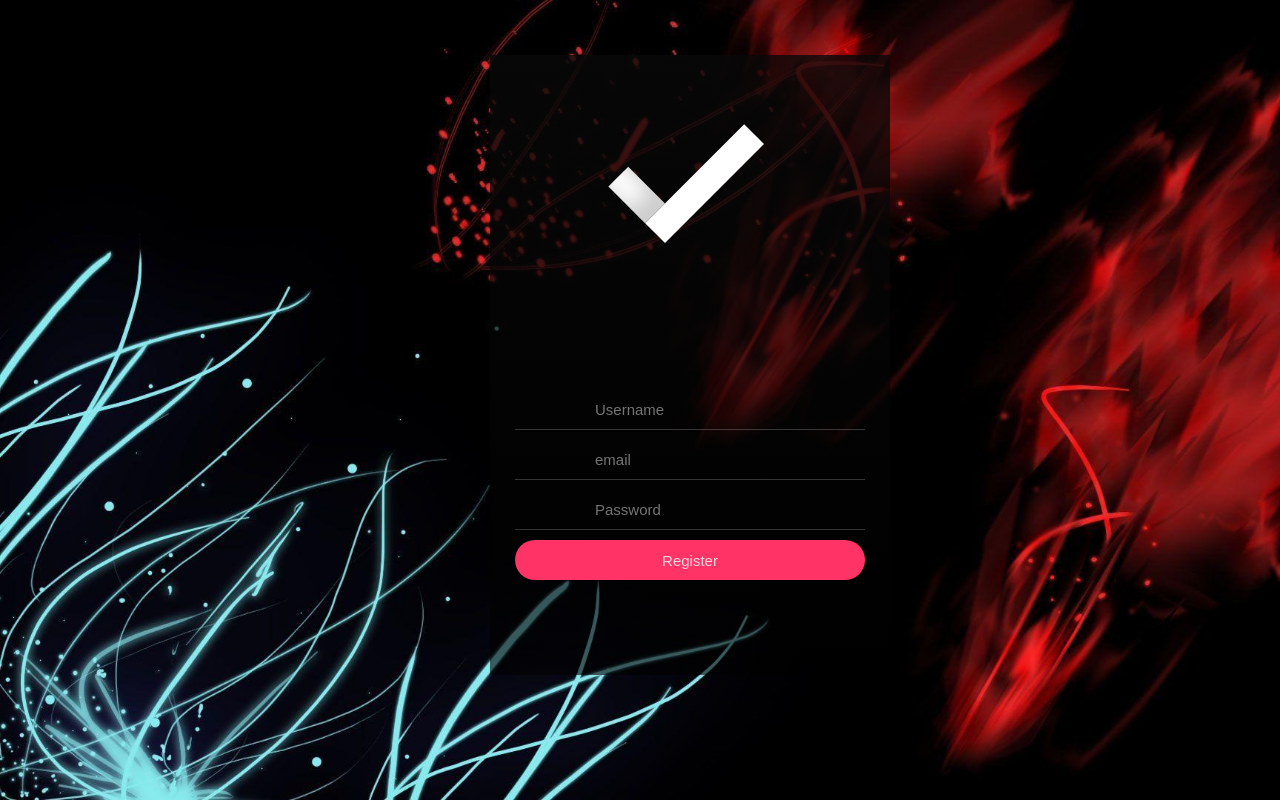
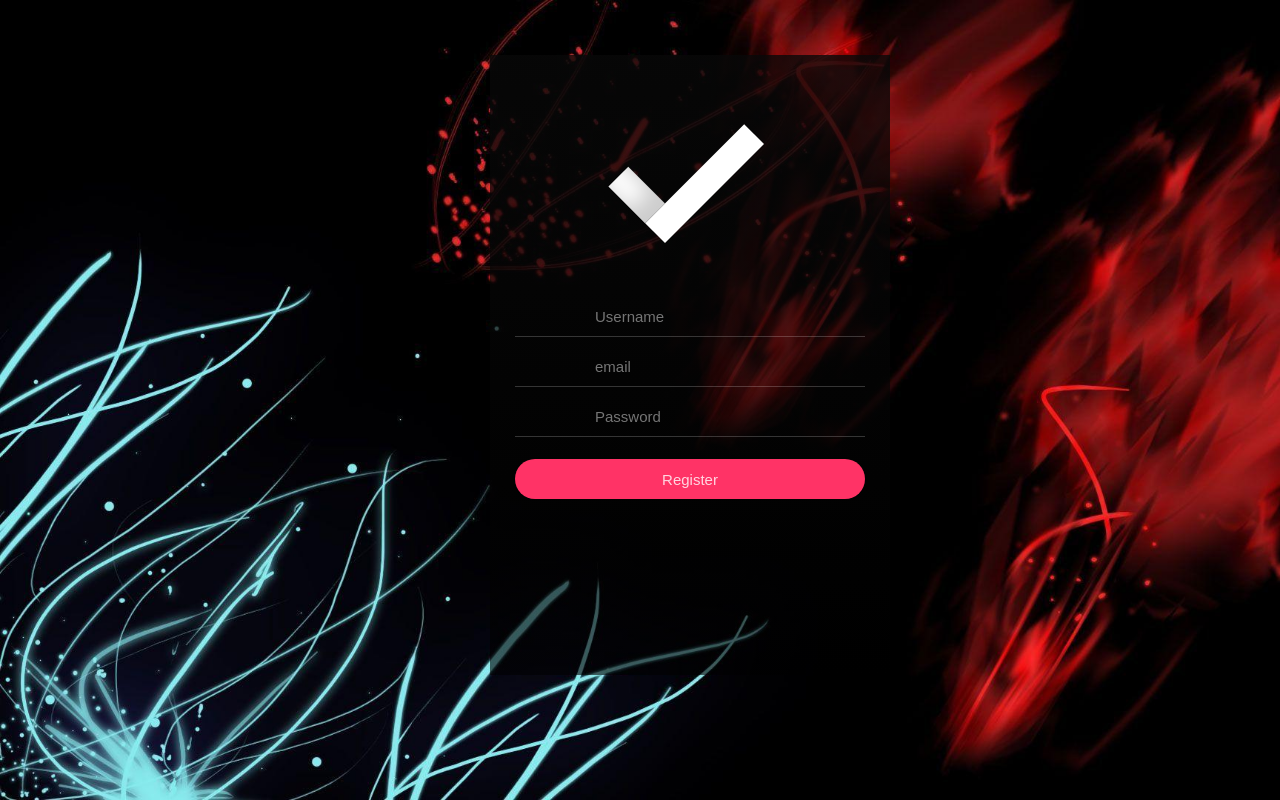
Before and after one commit to sandeeppilli1234/lastfinalcpp, a Flask app: page /register in a window 1280 px wide. Run offline with Flask 2, Linux system fonts and the light colour scheme; some libraries are stand-ins or nearby versions.

Commit message:
Update style.css

```diff
--- a/static/style.css
+++ b/static/style.css
@@ -117,7 +117,7 @@ button {
 }
 .login__form {
   position: absolute;
-  top: 50%;
+  top: 35%;
   left: 0;
   width: 100%;
   height: 60%;
@@ -158,7 +158,7 @@ button {
   position: relative;
   width: 100%;
   height: 4rem;
-  margin: 1rem 0 2.2rem;
+  margin: 2.2rem 0 2.2rem;
   color: rgba(255, 255, 255, 0.8);
   background: #ff3366;
   font-size: 1.5rem;
```
